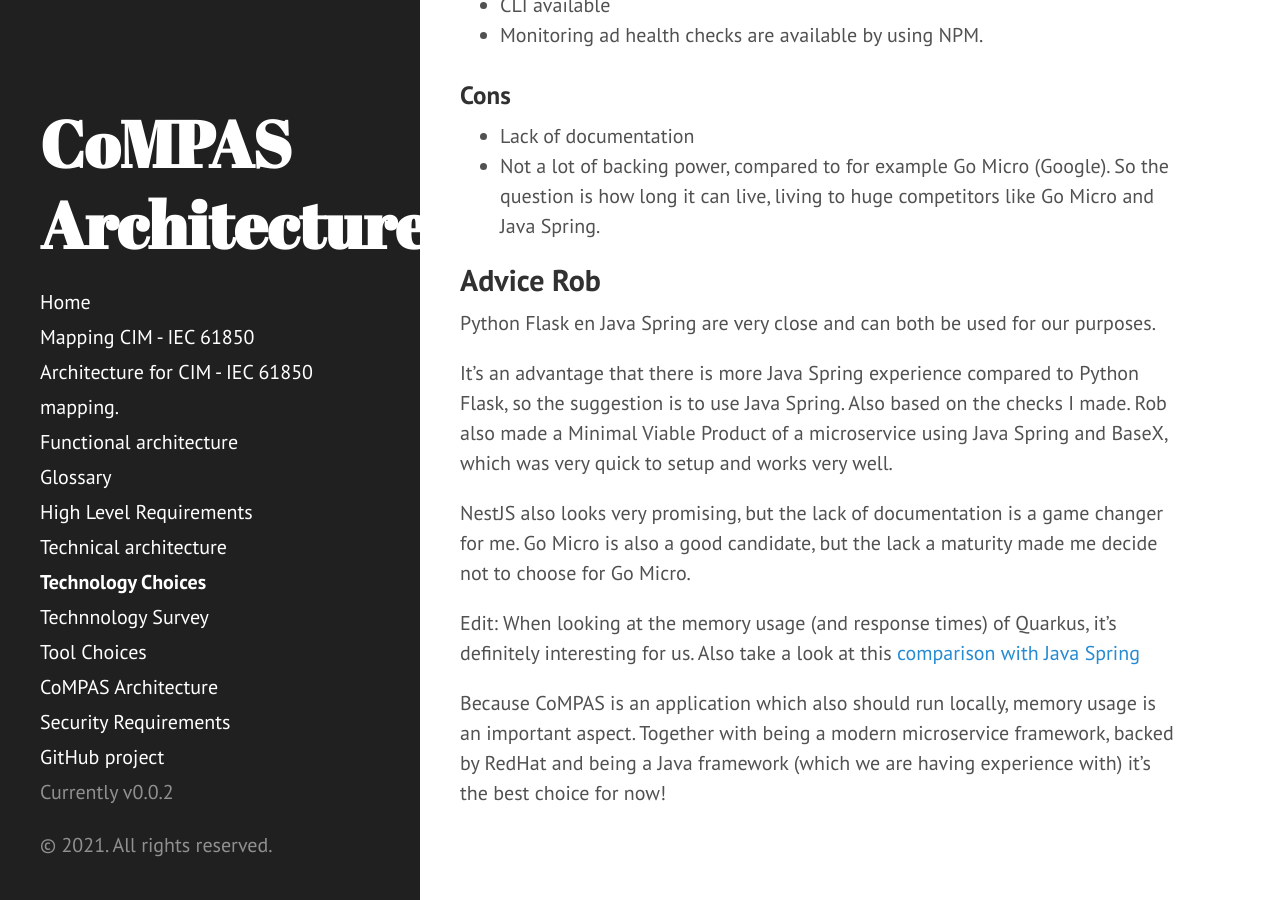
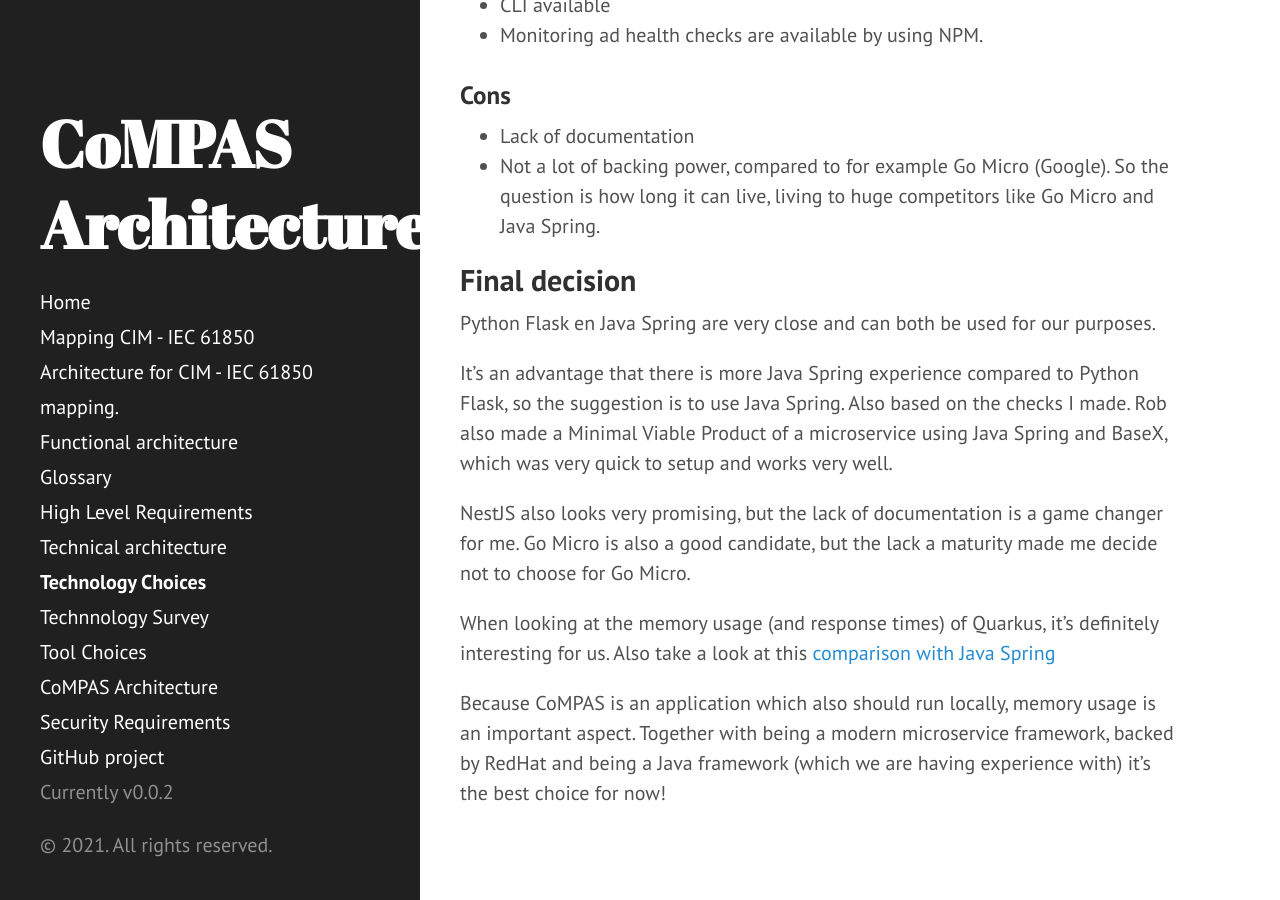
Before and after one commit to com-pas/compas-architecture, a Jekyll site: the page built from TECHNOLOGY_CHOICES.md, in a window 1280 px wide and 900 px high, scrolled down 9817 px. Built offline with Jekyll 4.4.1, drawn with Linux system fonts in a browser that asks for light colours; our own code applies the rules of GitHub Pages for plain Markdown files.

Commit message:
Changed personal choice to final decision
Signed-off-by: Rob Tjalma <rob@tjalma.com>

```diff
--- a/TECHNOLOGY_CHOICES.md
+++ b/TECHNOLOGY_CHOICES.md
@@ -223,7 +223,7 @@ https://github.com/nestjs/nest
 - Lack of documentation
 - Not a lot of backing power, compared to for example Go Micro (Google). So the question is how long it can live, living to huge competitors like Go Micro and Java Spring.
 
-## Advice Rob
+## Final decision
 Python Flask en Java Spring are very close and can both be used for our purposes.
 
 It's an advantage that there is more Java Spring experience compared to Python Flask, so the suggestion is to use Java Spring. Also based on the checks I made.
@@ -231,6 +231,6 @@ Rob also made a Minimal Viable Product of a microservice using Java Spring and B
 
 NestJS also looks very promising, but the lack of documentation is a game changer for me. Go Micro is also a good candidate, but the lack a maturity made me decide not to choose for Go Micro.
 
-Edit: When looking at the memory usage (and response times) of Quarkus, it's definitely interesting for us. Also take a look at this [comparison with Java Spring](https://simply-how.com/quarkus-vs-spring-boot-production-performance)
+When looking at the memory usage (and response times) of Quarkus, it's definitely interesting for us. Also take a look at this [comparison with Java Spring](https://simply-how.com/quarkus-vs-spring-boot-production-performance)
 
 Because CoMPAS is an application which also should run locally, memory usage is an important aspect. Together with being a modern microservice framework, backed by RedHat and being a Java framework (which we are having experience with) it's the best choice for now!
```
